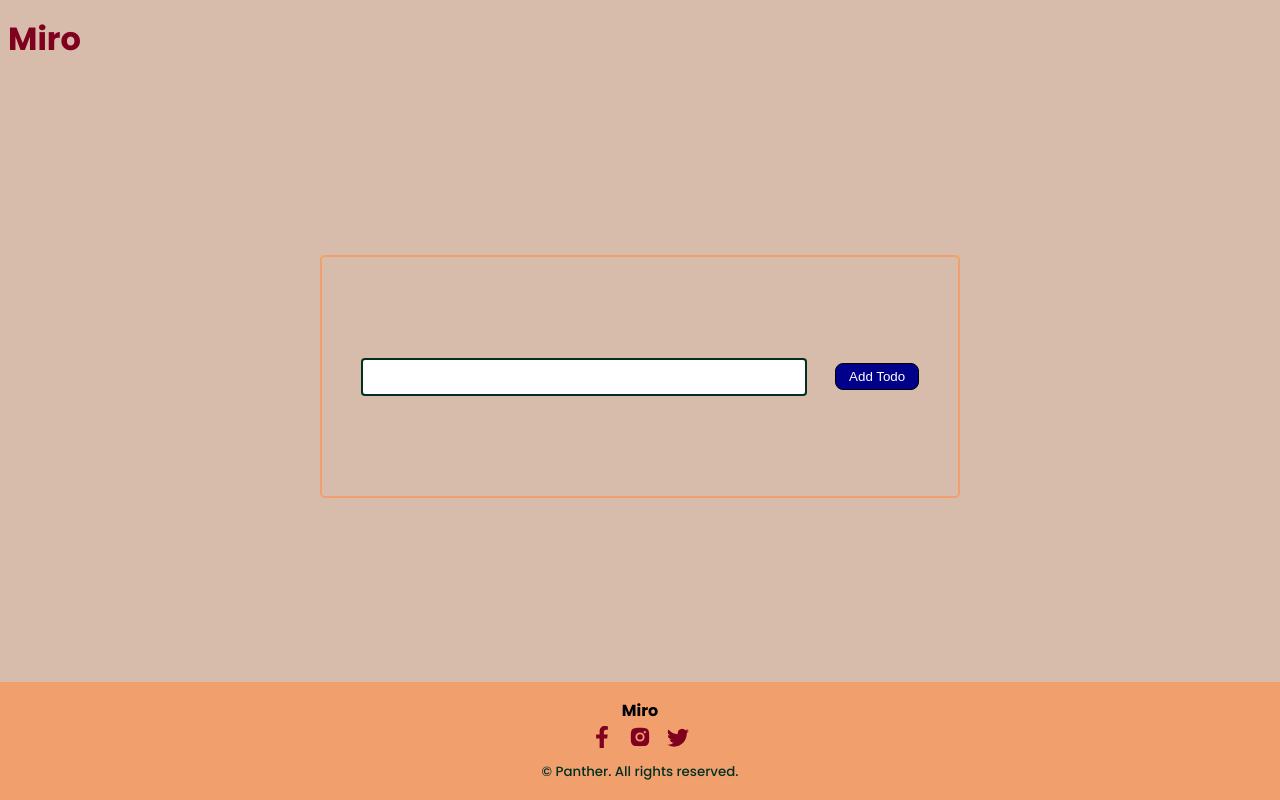
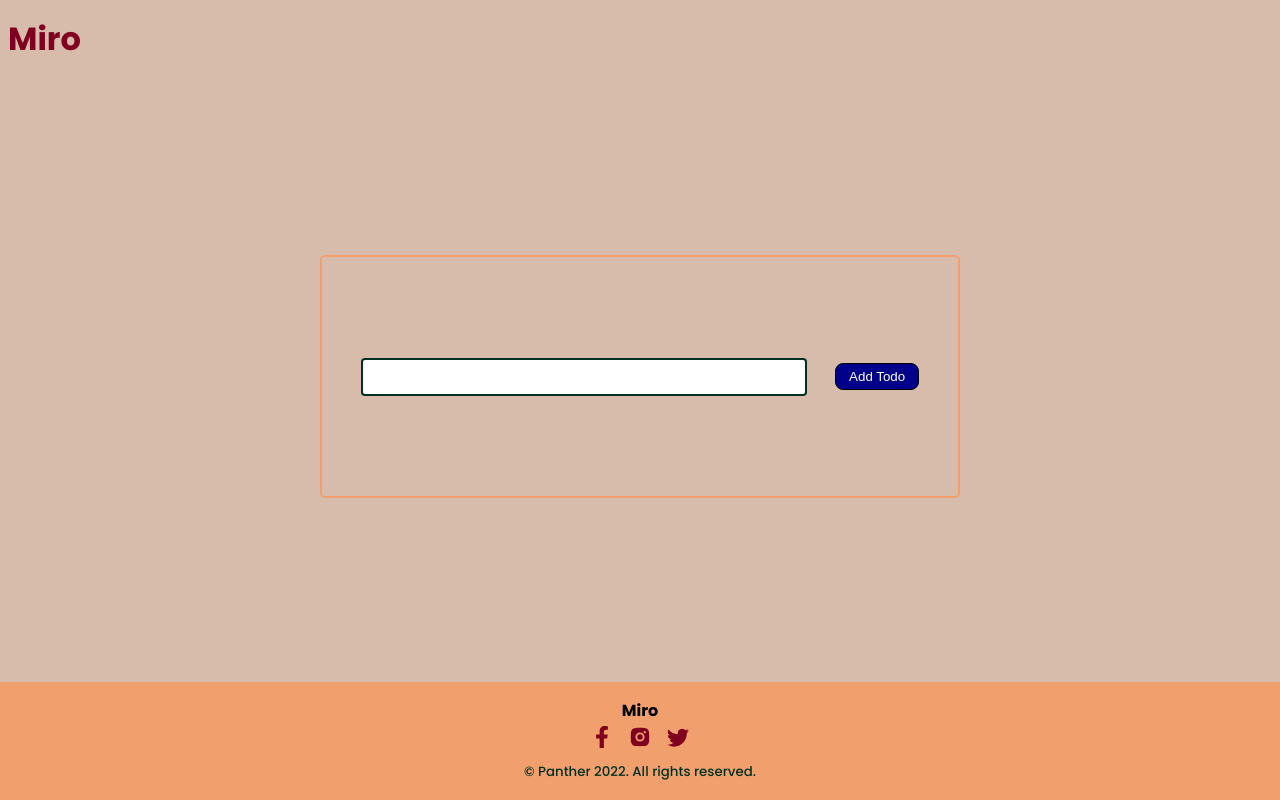
Before and after one commit to Emmanuel-obiora/to-do-app, a React (Create React App) app: page / in a window 1280 px wide. Built offline with nearby package versions, Linux system fonts and the light colour scheme.

Commit message:
Adding scrollbar styling for firefox

```diff
--- a/src/components/Footer/Footer.jsx
+++ b/src/components/Footer/Footer.jsx
@@ -16,7 +16,7 @@ const Footer = () => {
       </div>
 
       <div className="footer_copyright">
-        <small> &copy; Panther. All rights reserved.</small>
+        <small> &copy; Panther 2022. All rights reserved.</small>
       </div>
     </footer>
   )
--- a/src/index.css
+++ b/src/index.css
@@ -25,12 +25,13 @@
 }
 
 ::-webkit-scrollbar{
-  width: 1rem;
+  width: 1.2rem;
 }
+
 ::-webkit-scrollbar-thumb{
   background-color: var(--color-bg);
   border-radius: 10px;
-  border: .2em solid var(--color-white);
+  border: .35em solid var(--color-white);
 }
 ::-webkit-scrollbar-thumb:hover{
   background-color: var(--color-bg-varient);
@@ -39,6 +40,13 @@
 ::-webkit-scrollbar-track{
   background-color: var(--color-white);
   border-radius: 4px;
+}
+
+@supports (scrollbar-color: var(--color-white) var(--color-bg-varient)){
+  *{
+    scrollbar-color: var(--color-bg-varient) var(--color-white);
+    scrollbar-width: normal;
+  }
 }
 
 html{
```
